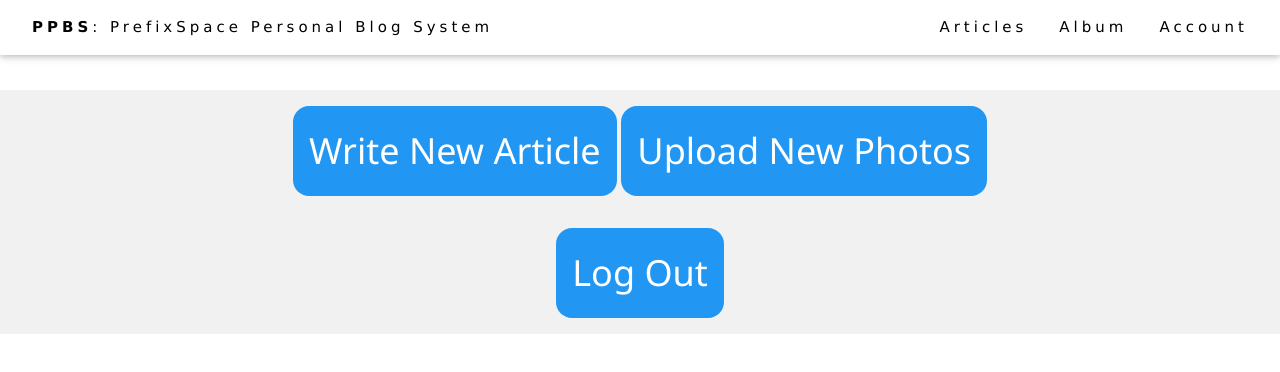
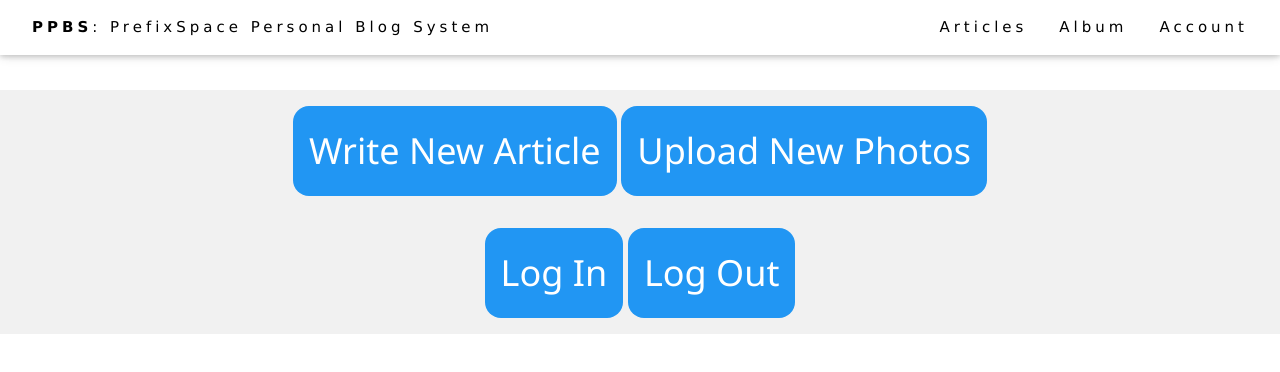
Before and after one commit to PrefixSpace/PPBS, a plain HTML site: page account/index.html in a window 1280 px wide. Drawn offline with nearby package versions, Linux system fonts and the light colour scheme.

Commit message:
Add files via upload

```diff
--- a/account/index.html
+++ b/account/index.html
@@ -22,6 +22,7 @@
 	    <a href="../edit/upload.html" class="w3-button w3-blue w3-round-xlarge"><h1>Upload New Photos</h1></a>
 	</div>
 	<div class="w3-light-gray w3-padding-16">
+	    <a href="./sign.html" class="w3-button w3-blue w3-round-xlarge"><h1>Log In</h1></a>
 	    <a href="https://co-co.tk/account/lo.php" class="w3-button w3-blue w3-round-xlarge"><h1>Log Out</h1></a>
 	</div>
 </div>
```
